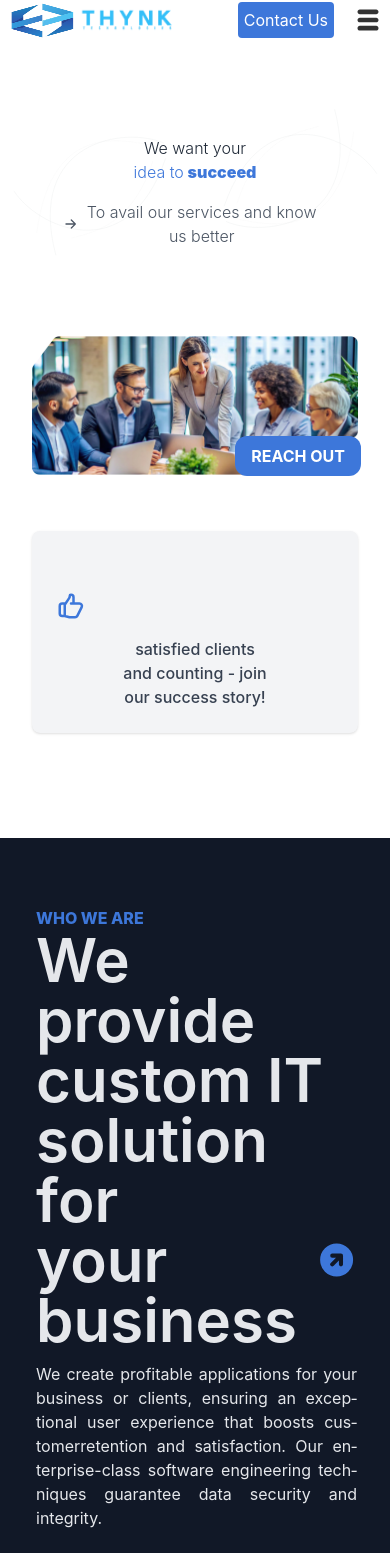
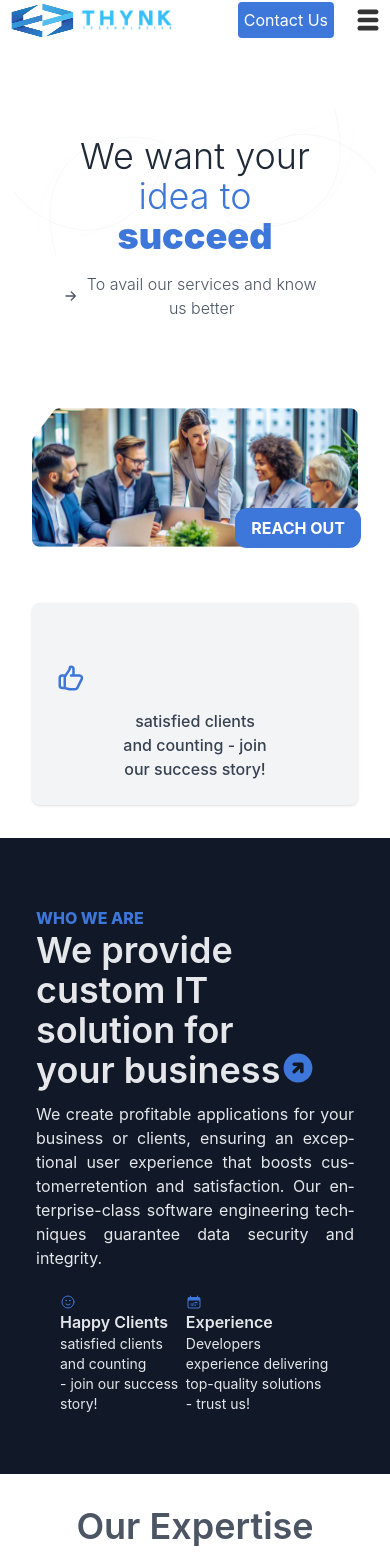
Before and after one commit to 94edwin89/thynk-tech, a React (Vite) app: page / in a window 390 px wide. Shown: the part 6-1559 px from the top of the page. Built offline with nearby package versions, Linux system fonts and the light colour scheme.

Commit message:
update in font size, icon rerrangement

```diff
--- a/src/components/layouts/landingpage/LandingOne.jsx
+++ b/src/components/layouts/landingpage/LandingOne.jsx
@@ -14,7 +14,7 @@ function LandingOne() {
       <img src={svg} className="absolute right-[3%]  w-[43%] rotate-180" />
 
       <div className="flex flex-col mb-8 w-full max-w-4xl items-center text-center md:text-left p-8">
-        <h1 className="lg:text-7xl font-bold text-gray-800 mb-4">
+        <h1 className="lg:text-7xl text-4xl font-bold text-gray-800 mb-4">
           <span className="font-light">We want your</span>
           <br />{" "}
           <span className="text-primary">
--- a/src/components/layouts/landingpage/LandingSecond.jsx
+++ b/src/components/layouts/landingpage/LandingSecond.jsx
@@ -51,7 +51,7 @@ function LandingSecond() {
               <p className="text-primary sm:text-xl md:text-2xl lg:text-3xl font-extrabold pt-8">
                 WHO WE ARE
               </p>
-              <h1 className=" text-6xl">
+              <h1 className="text-4xl lg:text-6xl">
                 We provide
                 <br />
                 custom IT solution for
--- a/src/components/layouts/landingpage/OurExpetise.jsx
+++ b/src/components/layouts/landingpage/OurExpetise.jsx
@@ -40,7 +40,7 @@ function OurExpertise() {
     >
       {/* Heading Section */}
       <div className="grid grid-flow-row gap-4">
-        <h1 className="p-8 text-center text-6xl text-gray-600">
+        <h1 className="p-8 text-center text-4xl lg:text-6xl text-gray-600">
           Our Expertise
         </h1>
         <p className="sm:text-xs text-center pb-8">
@@ -58,7 +58,7 @@ function OurExpertise() {
           <img
             src={logoWhite}
             alt="Thynk Technologies"
-            className=" w-[150px] h-[150px] rounded-full shadow-xl overflow-hidden bg-primary"
+            className="w-[100px] h-[auto] lg:w-[150px] lg:h-[150px] rounded-full shadow-xl overflow-hidden bg-primary"
             style={{
               boxShadow: "0 0 8px 8px rgba(0, 0, 0, 0.3)", // Fading gray glow ring effect
               outline: "none", // Remove focus outline ring
@@ -73,12 +73,12 @@ function OurExpertise() {
             const positions = [
               { top: "10%", left: "10%" },
               { top: "0%", left: "80%" },
-              { top: "40%", left: "20%" },
+              { top: "50%", left: "20%" },
               { top: "70%", left: "80%" },
               { top: "30%", left: "30%" },
               { top: "0%", left: "50%" },
               { top: "70%", left: "30%" },
-              { top: "37%", left: "70%" },
+              { top: "35%", left: "70%" },
               { top: "60%", left: "10%" },
               { top: "70%", left: "60%" },
             ];
--- a/src/components/layouts/landingpage/OurServices.jsx
+++ b/src/components/layouts/landingpage/OurServices.jsx
@@ -48,7 +48,7 @@ function OurServices() {
           <div className="grid grid-cols-1 lg:grid-cols-2">
             <div>
               <p className="text-primary font-extrabold pt-8">OUR SERVICES</p>
-              <h1 className=" text-2xl lg:text-6xl">
+              <h1 className=" text-3xl lg:text-6xl">
                 Explore our services
                 <br />
                 with just one click
```
